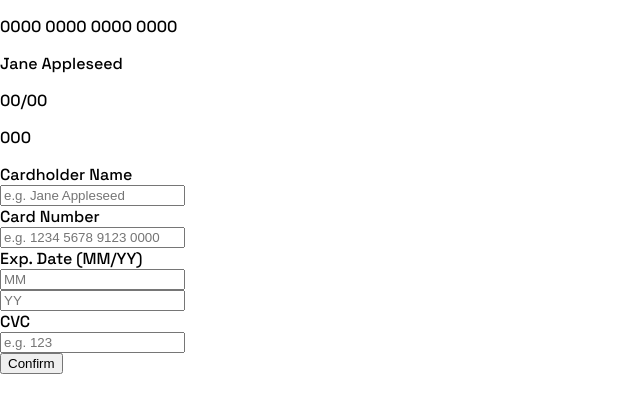
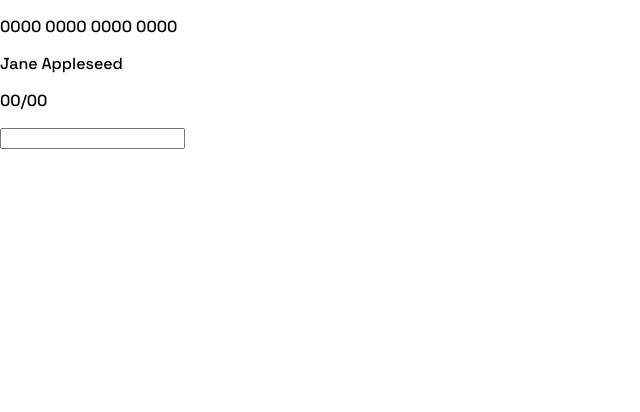
Before and after one commit to wishba/interactive-card-details-form-main, a React (Create React App) app: page / in a window 1280 px wide. Shown: the top 412 px of the page, without its empty margins (0-640 px from the left). Built offline with nearby package versions, Linux system fonts and the light colour scheme.

Commit message:
input number

```diff
--- a/src/App.js
+++ b/src/App.js
@@ -1,33 +1,11 @@
 import './App.css';
+import CardForm from './component/CardForm';
 
 function App() {
   return (
     <div className="App">
       <main>
-        <section>
-          <p>0000 0000 0000 0000</p>
-          <p>Jane Appleseed</p>
-          <p>00/00</p>
-        </section>
-
-        <section>
-          <p>000</p>
-        </section>
-
-        <section>
-          <form>
-            <label>Cardholder Name</label>
-            <input type="text" placeholder="e.g. Jane Appleseed" />
-            <label>Card Number</label>
-            <input type="text" placeholder="e.g. 1234 5678 9123 0000" />
-            <label>Exp. Date (MM/YY)</label>
-            <input type="text" placeholder="MM" />
-            <input type="text" placeholder="YY" />
-            <label>CVC</label>
-            <input type="text" placeholder="e.g. 123" />
-            <input type="submit" value="Confirm" />
-          </form>
-        </section>
+        <CardForm />
       </main>
       {/* <footer>
         <div class="attribution">
--- /dev/null
+++ b/src/component/CardForm.js
@@ -0,0 +1,52 @@
+import { useState } from 'react';
+import CardFront from './CardFront';
+
+export default function CardForm() {
+  const [cardNumber, setCardNumber] = useState('0000 0000 0000 0000');
+  return (
+    <section>
+      <CardFront cardNumber={cardNumber} />
+      {/* <form>
+        <label>Cardholder Name</label>
+        <input
+          type="text"
+          placeholder="e.g. Jane Appleseed"
+        />
+        <label>Card Number</label>
+        <input
+          type="text"
+          placeholder="e.g. 1234 5678 9123 0000"
+          onChange={(e) => {
+            console.log(e.target.value);
+            setCardNumber(e.target.value);
+          }}
+        />
+        <label>Exp. Date (MM/YY)</label>
+        <input
+          type="text"
+          placeholder="MM"
+        />
+        <input
+          type="text"
+          placeholder="YY"
+        />
+        <label>CVC</label>
+        <input
+          type="text"
+          placeholder="e.g. 123"
+        />
+        <input
+          type="submit"
+          value="Confirm"
+        />
+      </form> */}
+      <input
+        type='text'
+        onChange={(e) => {
+          console.log(e.target.value);
+          setCardNumber(e.target.value);
+        }}
+      />
+    </section>
+  )
+}
--- /dev/null
+++ b/src/component/CardFront.js
@@ -0,0 +1,11 @@
+import React from 'react'
+
+export default function CardFront(props) {
+  return (
+    <section>
+      <p>{props.cardNumber}</p>
+      <p>Jane Appleseed</p>
+      <p>00/00</p>
+    </section>
+  )
+}
```
Also changed, not shown: src/component/CardBack.js (added, +9 -0 lines).
